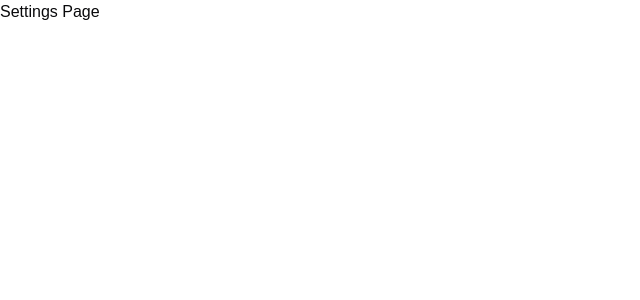
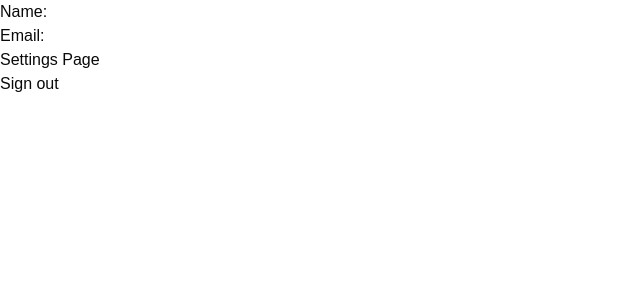
Before and after one commit to uliakom/next-auth, a Next.js app: page /settings in a window 1280 px wide. Shown: the top 300 px of the page, without its empty margins (0-640 px from the left). Built offline with nearby package versions, Linux system fonts and the light colour scheme; no server answers.

Commit message:
added sign out

```diff
--- a/app/(protected)/settings/page.tsx
+++ b/app/(protected)/settings/page.tsx
@@ -1,8 +1,23 @@
-import { auth } from "@/auth";
+import { auth, signOut } from "@/auth";
+
+// signOut only for server components
 
 const SettingsPage = async () => {
   const session = await auth();
-    return <div><p>Settings Page</p></div>;
+  return (
+    <div>
+      {/* {JSON.stringify(session)} */}
+      <p>Name: {session?.user?.name}</p>
+      <p>Email: {session?.user?.email}</p>
+      <p>Settings Page</p>
+      <form action={async () => {
+        "use server";
+        await signOut();
+      }}>
+        <button type="submit">Sign out</button>
+      </form>
+    </div>
+  );
 };
 
 export default SettingsPage;
--- a/auth.ts
+++ b/auth.ts
@@ -1,10 +1,26 @@
-import NextAuth from "next-auth"
-import authConfig from "./auth.config"
-import { PrismaAdapter } from "@auth/prisma-adapter"
-import { db } from "./lib/db"
+import NextAuth from "next-auth";
+import authConfig from "./auth.config";
+import { PrismaAdapter } from "@auth/prisma-adapter";
+import { db } from "./lib/db";
 
-export const { auth, handlers: { GET, POST }, signIn, signOut } = NextAuth({
+export const {
+  auth,
+  handlers: { GET, POST },
+  signIn,
+  signOut,
+} = NextAuth({
   adapter: PrismaAdapter(db),
   session: { strategy: "jwt" },
-  ...authConfig
-})
+  callbacks: {
+    async jwt({ token, user }) {
+      console.log({ token });
+
+      return token;
+    },
+    async session({ session, token }) {
+      console.log({ sessionToken: token });
+      return session;
+    },
+  },
+  ...authConfig,
+});
```
Also changed, not shown: 1 other file (tests, documents, lock files or other folders).
